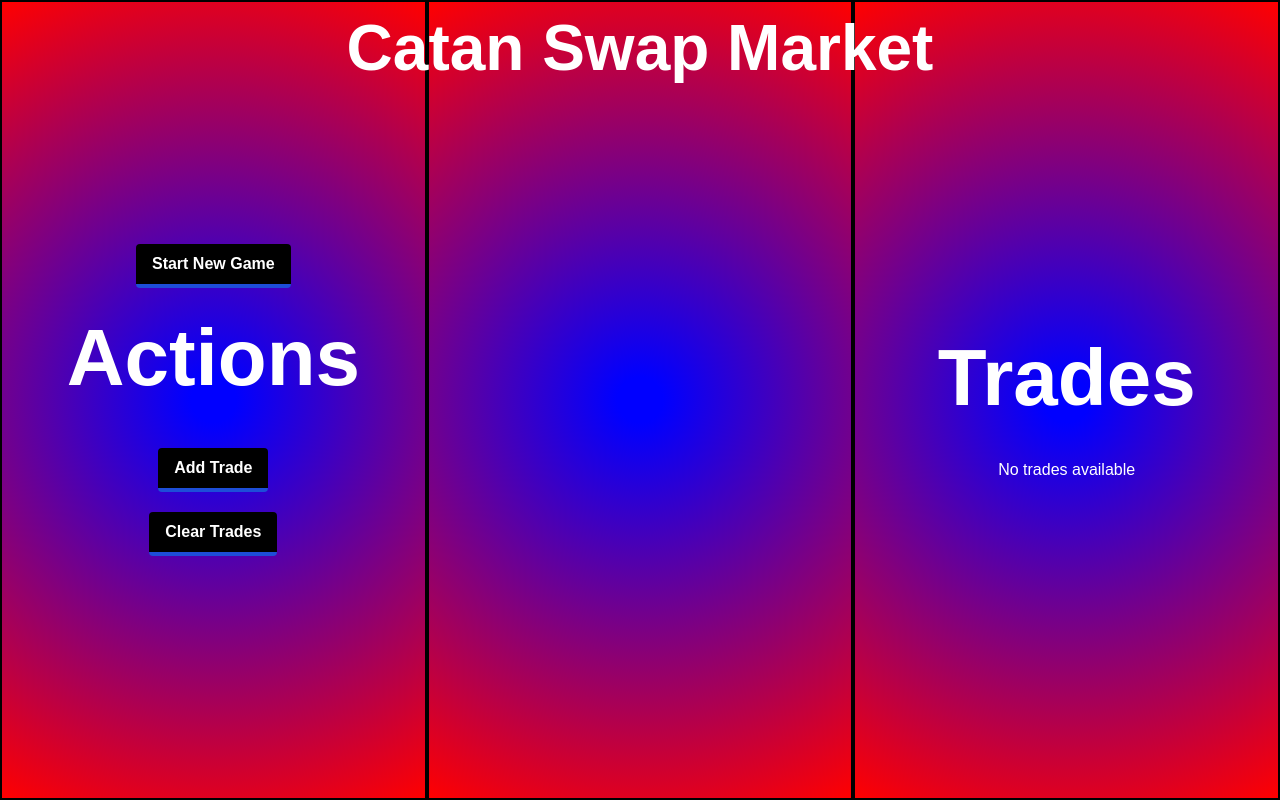
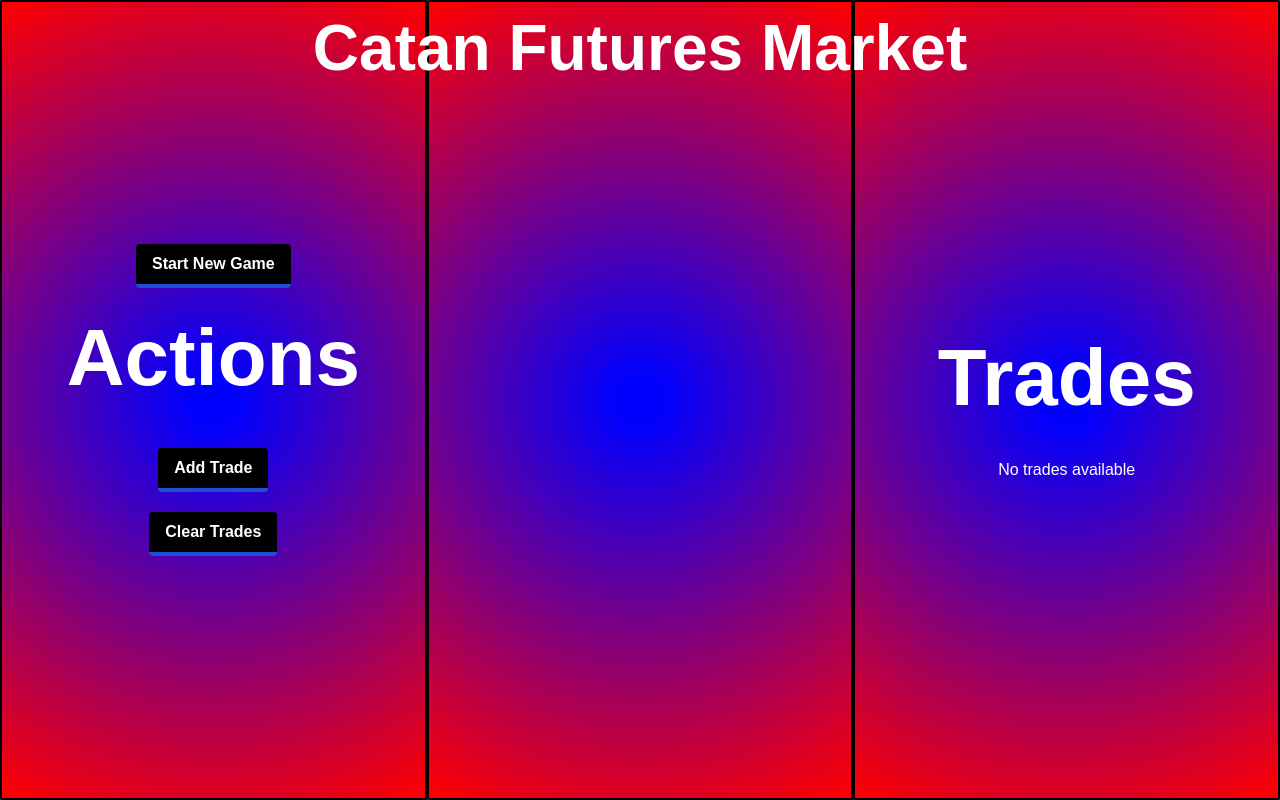
Before and after one commit to kandohb/catan-swaps-market, a Next.js app: page / in a window 1280 px wide. Built offline with nearby package versions, Linux system fonts and the light colour scheme; a web font is replaced by a local one.

Commit message:
update instructions

```diff
--- a/app/page.tsx
+++ b/app/page.tsx
@@ -65,12 +65,14 @@
         </button>
       </div>
       <div className="section section2">
-        <div className="title page-title ">Catan Swap Market</div>
+        <div className="title page-title ">Catan Futures Market</div>
         <h2></h2>
         {formSubmitted && (
           <div className="text-2xl align-super px-2">
-          Welcome  <a className="underline decoration-sky-500">{playerNames.player1},</a> <a className="underline decoration-sky-500">{playerNames.player2},</a> <a className="underline decoration-sky-500">{playerNames.player3},</a> and <a className="underline decoration-sky-500">{playerNames.player4}</a>!<br />
+          Welcome  <a className="underline decoration-sky-500">{playerNames.player1},</a> <a className="underline decoration-sky-500">{playerNames.player2},</a>
+          <a className="underline decoration-sky-500">{playerNames.player3},</a> and <a className="underline decoration-sky-500">{playerNames.player4}</a>!<br />
           This tool helps you trade <a className="font-extrabold">future</a> resources with other players.<br /> Click Add A Trade to get started!
+          <br /> Click on the trade to mark it as completed.
           </div>
         )}
       </div>
```
